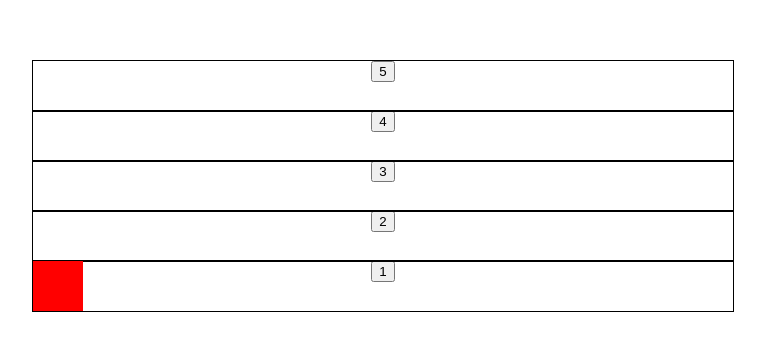
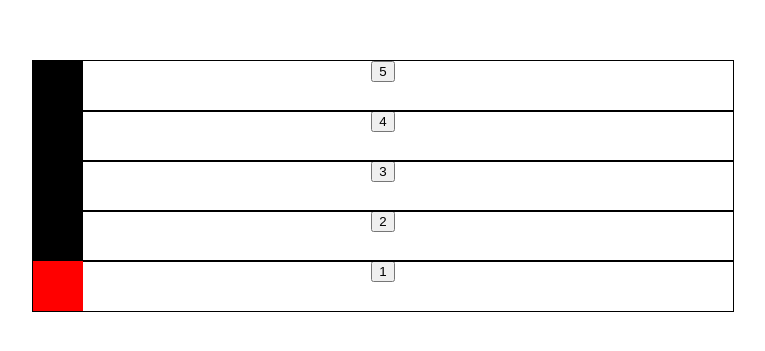
Before and after one commit to Exenity12/elevatoreEmulatorTestTask, a Vue app: page / in a window 1280 px wide. Shown: the part 139-490 px from the top of the page, without its empty margins (167-932 px from the left). Built offline with nearby package versions, Linux system fonts and the light colour scheme.

Commit message:
the next goal is to make a consistent transition

```diff
--- a/src/App.vue
+++ b/src/App.vue
@@ -1,7 +1,7 @@
 <template>
-  <div class="mainBoard">
-    <div>
-      <Elevator />
+  <div>
+    <div class="mainBoard">
+      <Elevator v-bind:numberFloor="elevatorPosition"/>
       <Floor
         v-for="item in floor" :key="floor.number"
         v-bind:floorNumber="item.number"
@@ -43,7 +43,7 @@ export default {
       if(this.matchingFloors) return;
       this.arrayWayElevator.push(number);
       console.log(this.arrayWayElevator);
-    }
+    },
   },
 }
 </script>
@@ -75,4 +75,5 @@ nav a.router-link-exact-active {
   top: 200px;
   left: 200px;
 }
+
 </style>
--- a/src/components/Elevator.vue
+++ b/src/components/Elevator.vue
@@ -1,10 +1,16 @@
 <template>
-  <div class="elevator"></div>
+  <div class="mineElevator">
+    <div
+        class="elevator"
+        v-bind:class='{firstFloor: numberFloor == 1,  secondFloor: numberFloor == 2, thirdFloor: numberFloor == 3, fourthFloor: numberFloor == 4, fifthFloor: numberFloor == 5}'>
+    </div>
+  </div>
 </template>
 
 <script>
 
 export default {
+    props:['numberFloor'],
     data(){
         return {
         }
@@ -15,11 +21,41 @@ export default {
 </script>
 
 <style>
+.mineElevator{
+    position: absolute;
+    width: 50px;
+    height: 100%;
+    background-color: black;
+}
+
 .elevator{
     position: absolute;
-    top: 200px;
     width: 50px;
     height: 50px;
     background-color: red;
 }
+
+.firstFloor{
+    position: absolute;
+    top: 200px
+}
+.secondFloor{
+    position: absolute;
+    top: 150px
+}
+.thirdFloor{
+    position: absolute;
+    top: 100px
+}
+.fourthFloor{
+    position: absolute;
+    top: 50px
+}
+.fifthFloor{
+    position: absolute;
+    top: 0px
+}
+
+
+
 </style>
```
